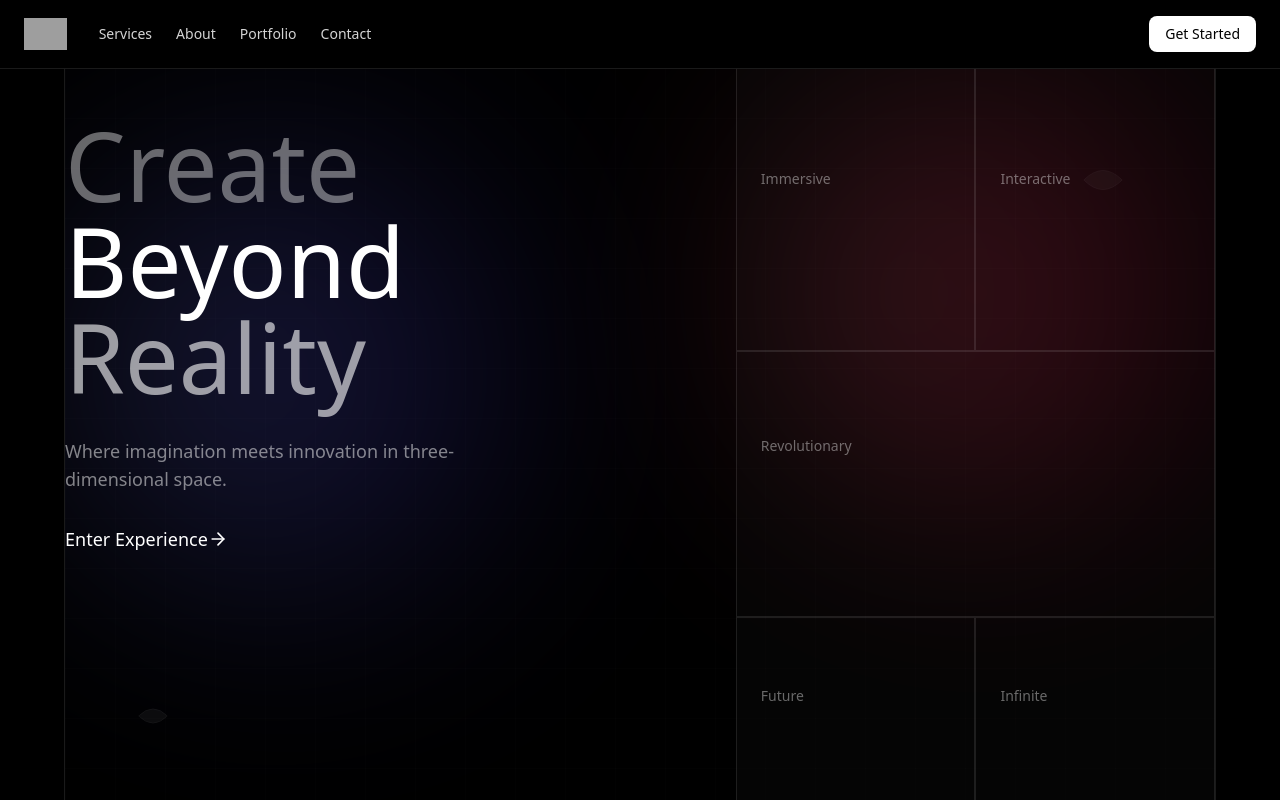
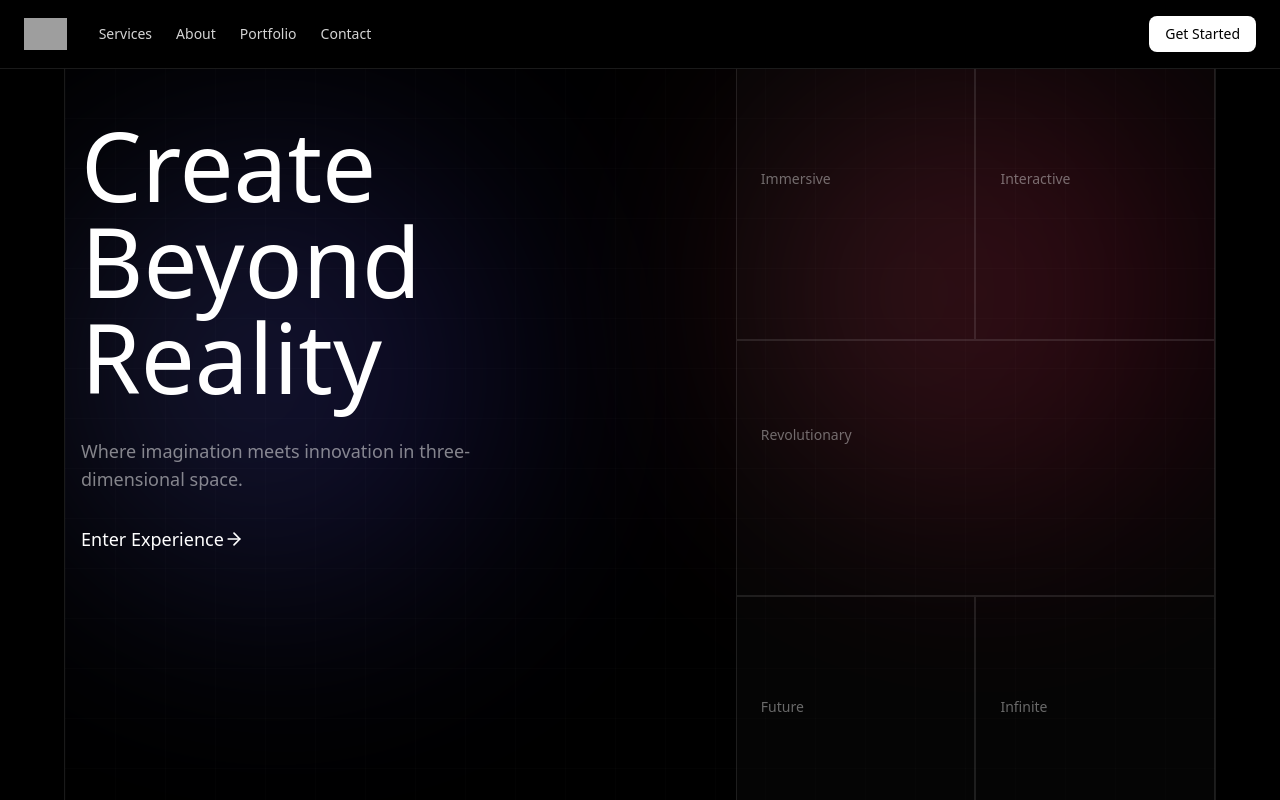
Before and after one commit to Sarina-R/AVIS-landing-page, a Next.js app: page /avis-plus in a window 1280 px wide. Shown: the top 800 px of the page. Built offline with nearby package versions, Linux system fonts and the light colour scheme; grey boxes are pictures that could not be loaded.

Commit message:
style: 3d effect for heroSection

```diff
--- a/components/plus-page-component/HeroSection.tsx
+++ b/components/plus-page-component/HeroSection.tsx
@@ -1,9 +1,51 @@
-import React from 'react'
 import { ArrowRight } from 'lucide-react'
+import { motion, Variants } from 'framer-motion'
+import { useEffect, useRef } from 'react'
+
+const textContainer: Variants = {
+  hidden: {},
+  show: {
+    transition: {
+      staggerChildren: 0.15,
+    },
+  },
+}
+
+const textItem: Variants = {
+  hidden: { opacity: 0, y: 20 },
+  show: {
+    opacity: 1,
+    y: 0,
+    transition: { duration: 0.8, ease: [0.42, 0, 0.58, 1] },
+  },
+}
+
+const cardItem: Variants = {
+  hidden: { opacity: 0, scale: 0.95 },
+  show: {
+    opacity: 1,
+    scale: 1,
+    transition: { duration: 0.8, ease: [0.42, 0, 0.58, 1] },
+  },
+}
 
 const ModernHeroGrid = () => {
+  const containerRef = useRef<HTMLDivElement>(null)
+
+  useEffect(() => {
+    const handleMouseMove = (e: MouseEvent) => {
+      if (!containerRef.current) return
+      const { innerWidth, innerHeight } = window
+      const x = (e.clientX / innerWidth - 0.5) * 20
+      const y = (e.clientY / innerHeight - 0.5) * 20
+      containerRef.current.style.transform = `rotateX(${-y}deg) rotateY(${x}deg)`
+    }
+    window.addEventListener('mousemove', handleMouseMove)
+    return () => window.removeEventListener('mousemove', handleMouseMove)
+  }, [])
+
   const GridPattern = () => (
-    <div className='absolute inset-0 opacity-10'>
+    <div className='absolute inset-0 opacity-15'>
       <div
         className='h-full w-full'
         style={{
@@ -17,57 +59,22 @@ const ModernHeroGrid = () => {
     </div>
   )
 
-  const AbstractShape = ({
-    className,
-    delay = 0,
-  }: {
-    className: string
-    delay: number
-  }) => (
-    <div
-      className={`${className} absolute animate-pulse`}
-      style={{
-        animationDelay: `${delay}s`,
-        animationDuration: '4s',
-      }}
-    >
-      <svg viewBox='0 0 100 100' className='w-full h-full'>
-        <path
-          d='M20,50 Q50,20 80,50 Q50,80 20,50'
-          fill='rgba(255,255,255,0.05)'
-          stroke='rgba(255,255,255,0.1)'
-          strokeWidth='1'
-        />
-      </svg>
-    </div>
-  )
-
   return (
     <div
       id='hero-container'
-      className='relative min-h-[90vh] bg-black text-white overflow-hidden border-b border-white/10'
+      className='relative min-h-[90vh] overflow-hidden border-b border-white/10'
     >
-      {/* Minimal Background Gradients */}
       <div className='absolute right-0 top-0 h-[400px] w-[400px] lg:h-[450px] md:w-[450px] rounded-full bg-gradient-to-r to-rose-700 from-rose-400 opacity-20 blur-[120px]' />
       <div className='absolute left-0 top-20 h-[400px] w-[400px] md:h-[450px] md:w-[450px] rounded-full bg-gradient-to-r to-indigo-700 from-indigo-400 opacity-20 blur-[120px]' />
 
-      {/* Grid Pattern */}
       <GridPattern />
 
-      {/* Abstract Shapes */}
-      <AbstractShape className='top-20 right-20 w-16 h-16' delay={0} />
-      <AbstractShape className='bottom-32 left-16 w-12 h-12' delay={2} />
-
-      {/* 3D Grid Container */}
       <div
-        className='relative z-10 min-h-screen perspective-1000'
-        style={{
-          transformStyle: 'preserve-3d',
-          transition: 'transform 0.1s ease-out',
-        }}
+        ref={containerRef}
+        className='relative z-10 min-h-screen perspective-1000 transition-transform duration-300 ease-out'
+        style={{ transformStyle: 'preserve-3d' }}
       >
-        <div className='grid grid-cols-12 grid-rows-6  h-screen'>
-          {/* Main Hero Content */}
+        <div className='grid grid-cols-12 grid-rows-6 h-screen'>
           <div
             className='col-span-12 lg:col-span-7 row-span-4 flex flex-col justify-center'
             style={{
@@ -75,119 +82,91 @@ const ModernHeroGrid = () => {
               transformStyle: 'preserve-3d',
             }}
           >
-            <div className='space-y-8'>
-              <h1
+            <motion.div
+              variants={textContainer}
+              initial='hidden'
+              animate='show'
+              className='space-y-8 px-4'
+            >
+              <motion.h1
                 className='text-6xl lg:text-8xl font-light leading-none'
-                style={{
-                  transform: 'translateZ(30px)',
-                }}
+                variants={textItem}
+                style={{ transform: 'translateZ(30px)' }}
               >
-                <span className='block opacity-40'>Create</span>
-                <span className='block font-medium'>Beyond</span>
-                <span className='block opacity-60'>Reality</span>
-              </h1>
+                <motion.span className='block opacity-40' variants={textItem}>
+                  Create
+                </motion.span>
+                <motion.span className='block font-medium' variants={textItem}>
+                  Beyond
+                </motion.span>
+                <motion.span className='block opacity-60' variants={textItem}>
+                  Reality
+                </motion.span>
+              </motion.h1>
 
-              <p
+              <motion.p
                 className='text-lg text-white/50 max-w-md font-light'
-                style={{
-                  transform: 'translateZ(20px)',
-                }}
+                variants={textItem}
+                style={{ transform: 'translateZ(20px)' }}
               >
                 Where imagination meets innovation in three-dimensional space.
-              </p>
+              </motion.p>
 
-              <button
+              <motion.button
+                variants={textItem}
                 className='group inline-flex items-center text-lg font-light hover:font-normal transition-all duration-500'
-                style={{
-                  transform: 'translateZ(40px)',
-                }}
+                style={{ transform: 'translateZ(40px)' }}
               >
                 Enter Experience
                 <ArrowRight className='w-5 h-5 transition-transform duration-500 group-hover:translate-x-2' />
-              </button>
-            </div>
+              </motion.button>
+            </motion.div>
           </div>
 
-          {/* 3D Cards */}
-          <div
+          <motion.div
+            initial='hidden'
+            whileInView='show'
+            viewport={{ once: true }}
+            variants={{ show: { transition: { staggerChildren: 0.1 } } }}
             className='col-span-12 lg:col-span-5 row-span-6 grid grid-cols-2'
             style={{
               transform: 'translateZ(20px)',
               transformStyle: 'preserve-3d',
             }}
           >
-            <div
-              className='backdrop-blur-sm bg-white/[0.02] border border-white/10  p-6 hover:bg-white/[0.05] transition-all duration-700 hover:scale-105'
-              style={{
-                transformStyle: 'preserve-3d',
-              }}
-            >
-              <div className='h-24 flex items-end'>
-                <span className='text-sm text-white/40 font-light'>
-                  Immersive
-                </span>
-              </div>
-            </div>
-
-            <div
-              className='backdrop-blur-sm bg-white/[0.02] border border-white/10  p-6 hover:bg-white/[0.05] transition-all duration-700 hover:scale-105'
-              style={{
-                transformStyle: 'preserve-3d',
-              }}
-            >
-              <div className='h-24 flex items-end'>
-                <span className='text-sm text-white/40 font-light'>
-                  Interactive
-                </span>
-              </div>
-            </div>
-
-            <div
-              className='backdrop-blur-sm bg-white/[0.02] border border-white/10  p-6 hover:bg-white/[0.05] transition-all duration-700 hover:scale-105 col-span-2'
-              style={{
-                transformStyle: 'preserve-3d',
-              }}
-            >
-              <div className='h-20 flex items-end'>
-                <span className='text-sm text-white/40 font-light'>
-                  Revolutionary
-                </span>
-              </div>
-            </div>
-
-            <div
-              className='backdrop-blur-sm bg-white/[0.02] border border-white/10  p-6 hover:bg-white/[0.05] transition-all duration-700 hover:scale-105'
-              style={{
-                transformStyle: 'preserve-3d',
-              }}
-            >
-              <div className='h-16 flex items-end'>
-                <span className='text-sm text-white/40 font-light'>Future</span>
-              </div>
-            </div>
-
-            <div
-              className='backdrop-blur-sm bg-white/[0.02] border border-white/10  p-6 hover:bg-white/[0.05] transition-all duration-700 hover:scale-105'
-              style={{
-                transformStyle: 'preserve-3d',
-              }}
-            >
-              <div className='h-16 flex items-end'>
-                <span className='text-sm text-white/40 font-light'>
-                  Infinite
-                </span>
-              </div>
-            </div>
-          </div>
+            {[
+              'Immersive',
+              'Interactive',
+              'Revolutionary',
+              'Future',
+              'Infinite',
+            ].map((label, idx) => (
+              <motion.div
+                key={idx}
+                variants={cardItem}
+                className={`backdrop-blur-sm bg-white/[0.02] border border-white/10 p-6 hover:bg-white/[0.05] transition-all duration-700 hover:scale-105 ${
+                  label === 'Revolutionary' ? 'col-span-2' : ''
+                }`}
+                style={{ transformStyle: 'preserve-3d' }}
+              >
+                <div
+                  className={`h-${
+                    label === 'Revolutionary' ? '20' : '24'
+                  } flex items-end`}
+                >
+                  <span className='text-sm text-white/40 font-light'>
+                    {label}
+                  </span>
+                </div>
+              </motion.div>
+            ))}
+          </motion.div>
         </div>
       </div>
 
-      {/* Custom Cursor */}
       <div
         className='fixed w-1 h-1 rounded-full bg-white/60 pointer-events-none z-50 transition-all duration-75 ease-out'
-        style={{
-          boxShadow: '0 0 20px rgba(255,255,255,0.3)',
-        }}
+        style={{ boxShadow: '0 0 20px rgba(255,255,255,0.3)' }}
       />
     </div>
   )
```
